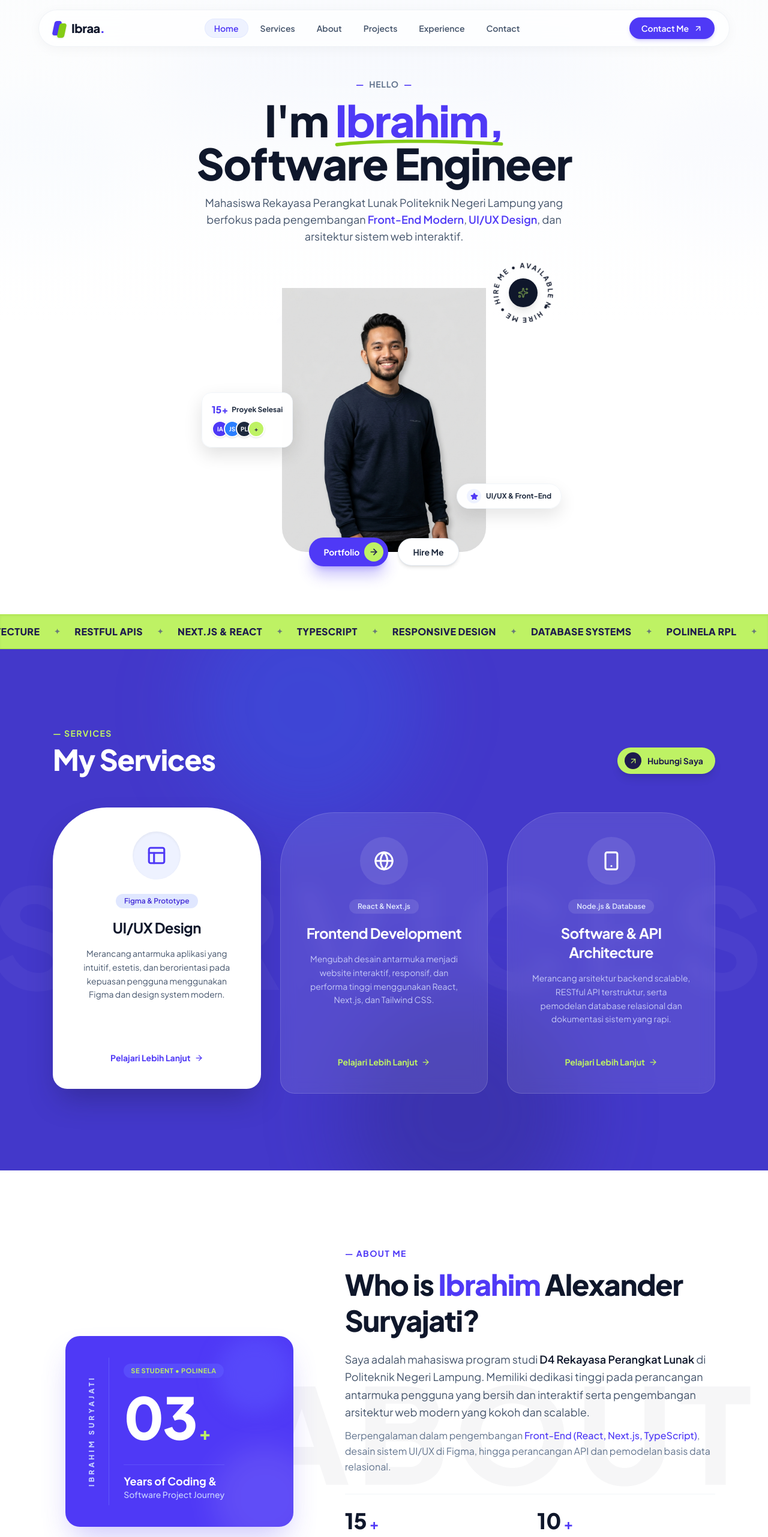
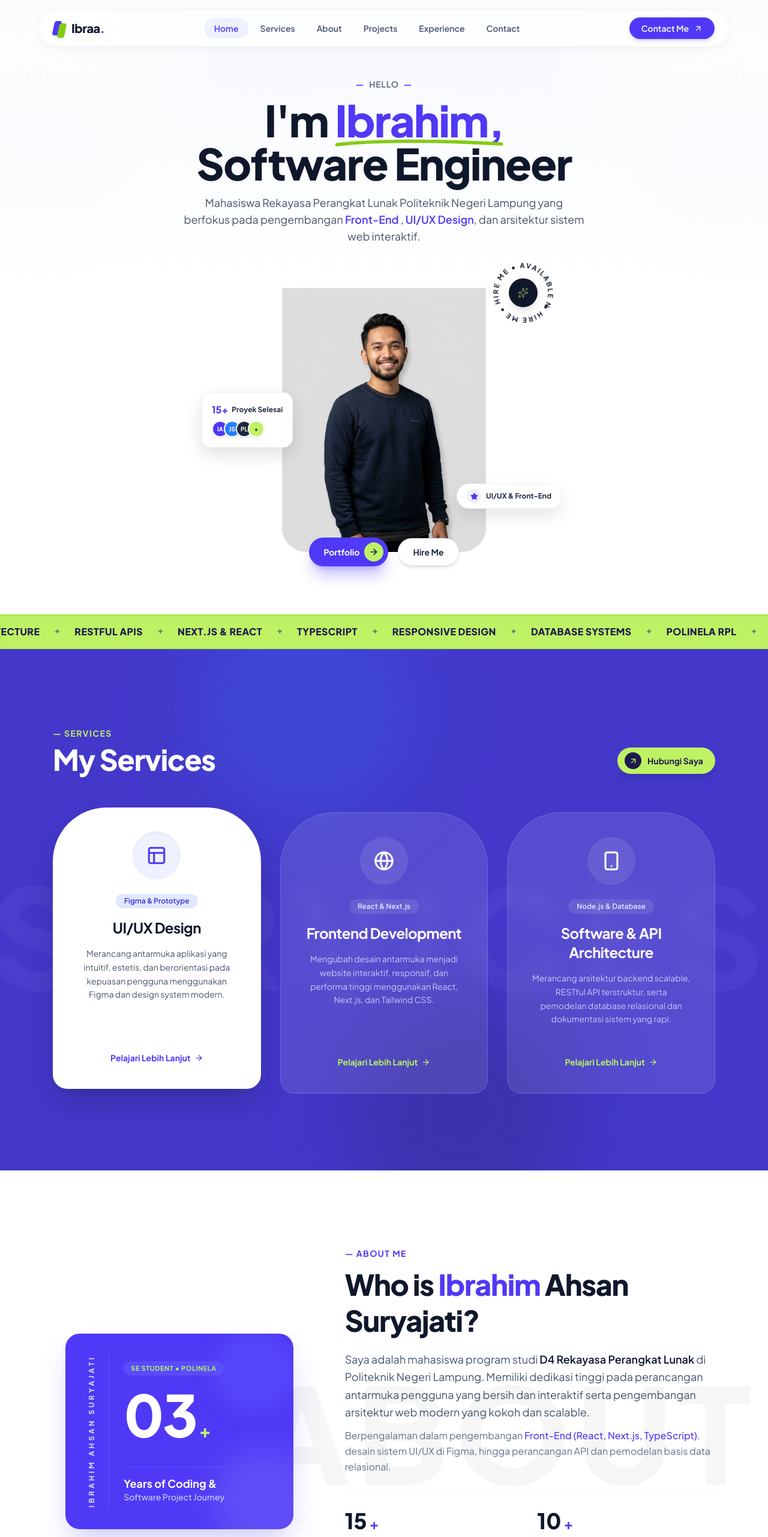
Before and after one commit to Ibrahimasj/my-portfolio, a Next.js app: page / in a window 1280 px wide. Shown: the top 2562 px of the page at 60% size. Built offline with nearby package versions, Linux system fonts and the light colour scheme.

Commit message:
update typo

```diff
--- a/src/components/About.tsx
+++ b/src/components/About.tsx
@@ -33,7 +33,7 @@ export default function About() {
                 {/* Vertical Rotated Text Ribbon (matches reference) */}
                 <div className="flex items-center justify-center border-r border-indigo-400/40 pr-5">
                   <span className="rotate-180 [writing-mode:vertical-rl] text-xs font-black tracking-[4px] uppercase text-indigo-200 select-none">
-                    IBRAHIM SURYAJATI
+                    IBRAHIM AHSAN SURYAJATI
                   </span>
                 </div>
 
@@ -79,7 +79,7 @@ export default function About() {
 
             {/* Headline */}
             <h2 className="mt-3 text-3xl sm:text-4xl lg:text-5xl font-extrabold tracking-tight text-slate-900 leading-tight">
-              Who is <span className="text-indigo-600">Ibrahim</span> Alexander Suryajati?
+              Who is <span className="text-indigo-600">Ibrahim</span> Ahsan Suryajati?
             </h2>
 
             {/* Description Paragraph */}
--- a/src/components/Contact.tsx
+++ b/src/components/Contact.tsx
@@ -24,8 +24,8 @@ const socials = [
   {
     icon: Mail,
     label: 'Email Langsung',
-    value: 'akung4131@gmail.com',
-    href: 'mailto:akung4131@gmail.com',
+    value: 'ibrahimasj8908@gmail.com',
+    href: 'mailto:ibrahimasj8908@gmail.com',
   },
   {
     icon: GitHubIcon,
--- a/src/components/Hero.tsx
+++ b/src/components/Hero.tsx
@@ -76,7 +76,7 @@ export default function Hero() {
             className="mx-auto mt-4 max-w-2xl text-base text-slate-600 sm:text-lg"
           >
             Mahasiswa Rekayasa Perangkat Lunak Politeknik Negeri Lampung yang berfokus pada pengembangan{' '}
-            <span className="font-semibold text-indigo-600">Front-End Modern</span>,{' '}
+            <span className="font-semibold text-indigo-600">Front-End </span>,{' '}
             <span className="font-semibold text-indigo-600">UI/UX Design</span>, dan arsitektur sistem web interaktif.
           </motion.p>
         </div>
--- a/src/components/Projects.tsx
+++ b/src/components/Projects.tsx
@@ -24,7 +24,7 @@ interface Project {
 const projects: Project[] = [
   {
     title: 'SIPANELA',
-    category: 'Fullstack Web App',
+    category: 'Fullstack Mobile App',
     description:
       'Sistem Pelaporan Anti-Narkoba Lingkungan Kampus Politeknik Negeri Lampung. Platform web yang dirancang untuk memfasilitasi pelaporan dan monitoring aktivitas anti-narkoba secara aman, anonim, dan real-time.',
     tags: ['Next.js', 'TypeScript', 'Tailwind CSS', 'PostgreSQL', 'Node.js'],
```
